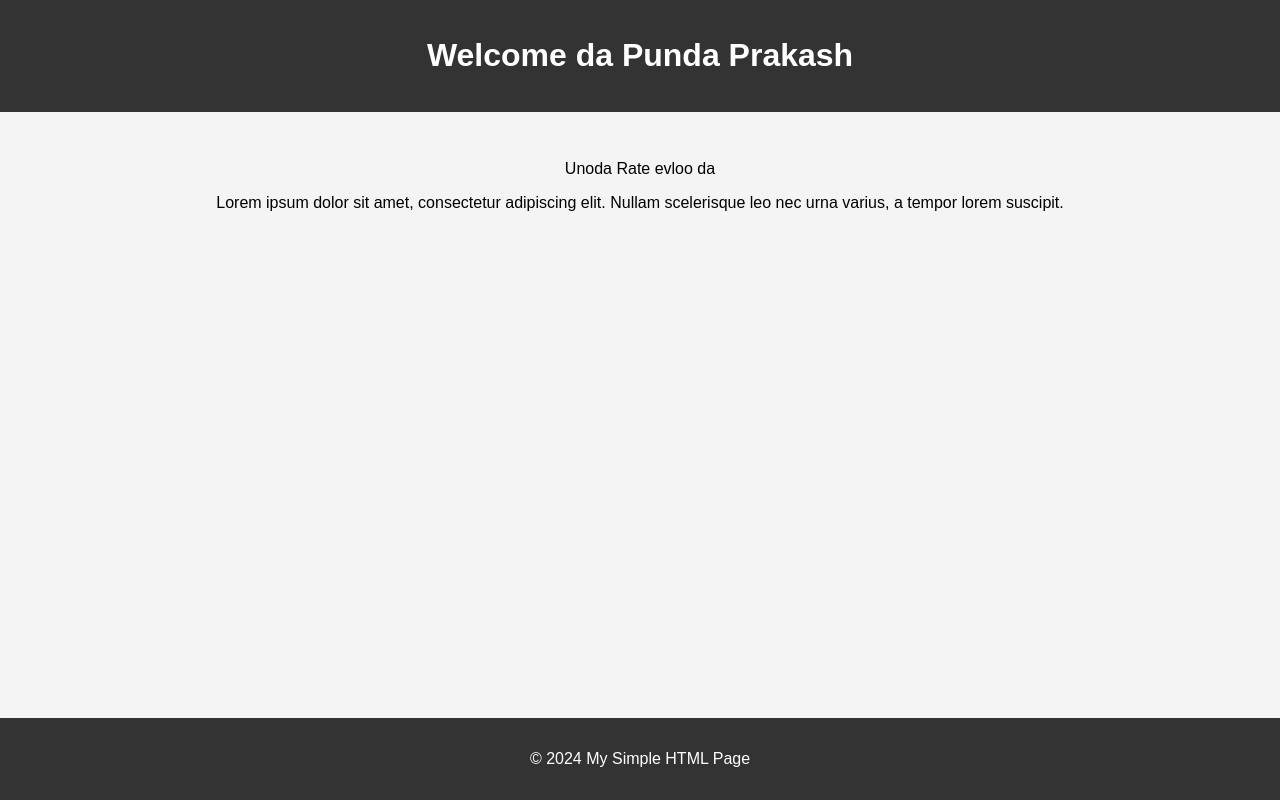
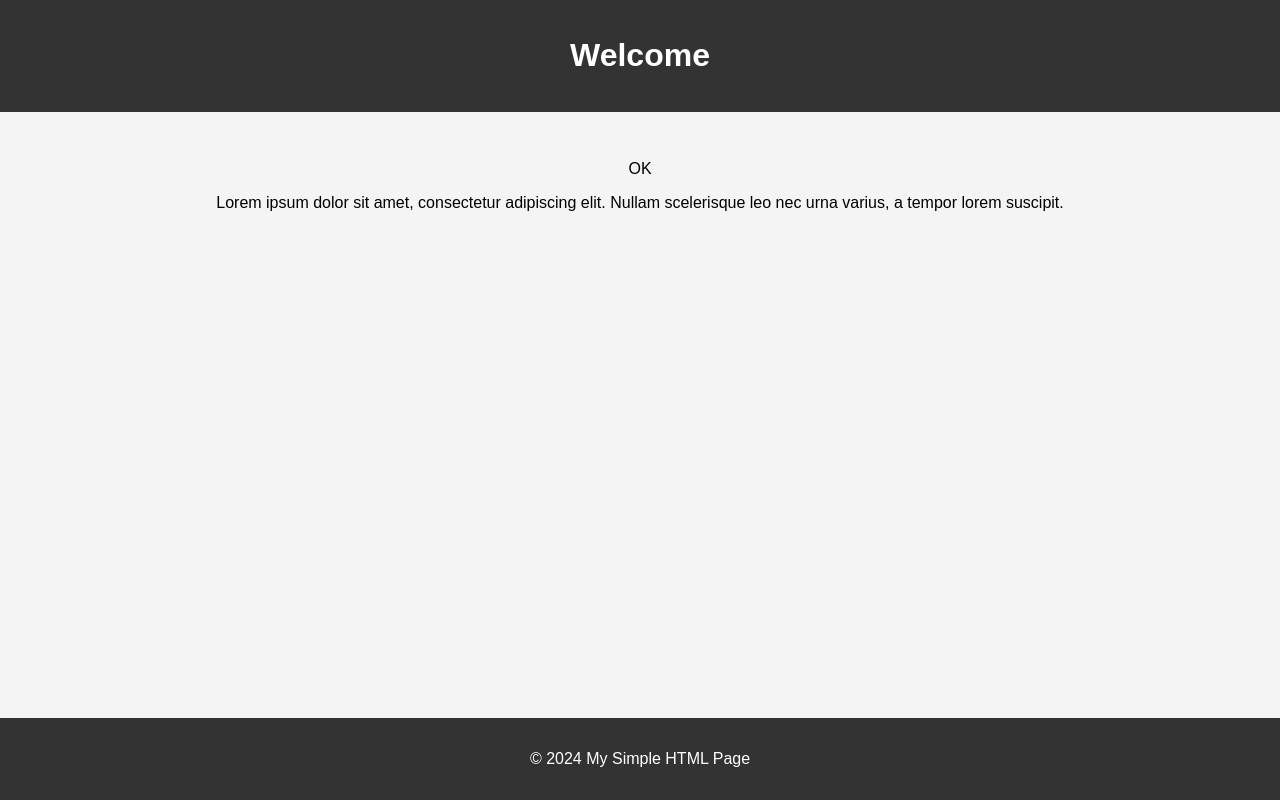
Before and after one commit to Shan1008/shanformatics, a plain HTML site: page index.html in a window 1280 px wide. Drawn offline with Linux system fonts and the light colour scheme.

Commit message:
Update index.html

```diff
--- a/index.html
+++ b/index.html
@@ -32,10 +32,10 @@
 </head>
 <body>
     <header>
-        <h1>Welcome da Punda  Prakash</h1>
+        <h1>Welcome</h1>
     </header>
     <main>
-        <p>Unoda Rate evloo da </p>
+        <p>OK</p>
         <p>Lorem ipsum dolor sit amet, consectetur adipiscing elit. Nullam scelerisque leo nec urna varius, a tempor lorem suscipit.</p>
     </main>
     <footer>
```
